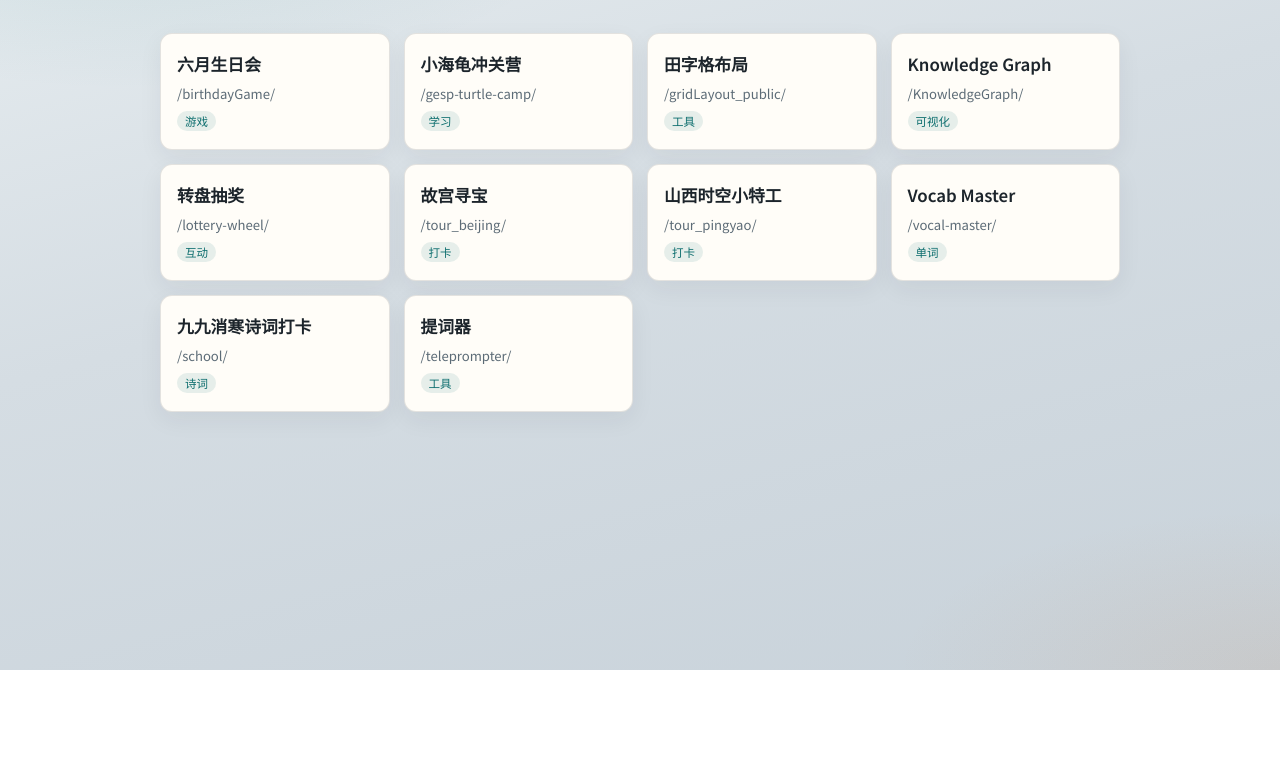
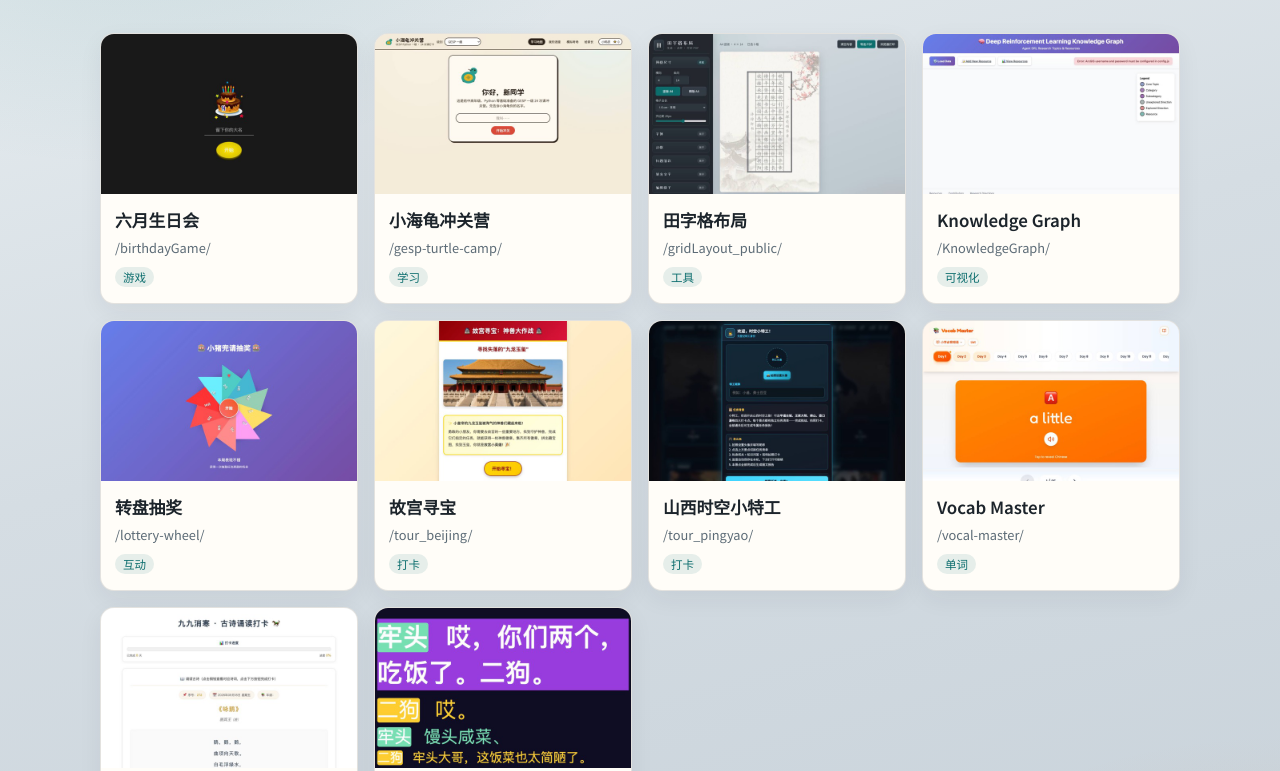
Before and after one commit to yuezhaoBJ/publicPages, a plain HTML site: page index.html in a window 1280 px wide. Shown: the part 130-901 px from the top of the page. Before the commit the page ends 800 px from the top, so only its background shows below. Drawn offline with Linux system fonts and the light colour scheme; a web font is replaced by a local one.

Commit message:
Add thumbnail previews to the portal index.

```diff
--- a/index.html
+++ b/index.html
@@ -25,7 +25,7 @@
           linear-gradient(165deg, #e8eef1, #d5dde3 45%, #c8d2da);
       }
       main {
-        width: min(960px, calc(100% - 32px));
+        width: min(1080px, calc(100% - 32px));
         margin: 0 auto;
         padding: 48px 0 72px;
       }
@@ -43,39 +43,52 @@
       }
       .grid {
         display: grid;
-        grid-template-columns: repeat(auto-fill, minmax(220px, 1fr));
-        gap: 14px;
+        grid-template-columns: repeat(auto-fill, minmax(240px, 1fr));
+        gap: 16px;
       }
       a.card {
         display: flex;
         flex-direction: column;
-        gap: 8px;
-        padding: 18px 16px;
+        overflow: hidden;
         text-decoration: none;
         color: inherit;
         background: var(--card);
         border: 1px solid var(--line);
-        border-radius: 12px;
+        border-radius: 14px;
         box-shadow: 0 8px 24px rgba(28, 36, 43, 0.06);
         transition: transform 0.15s ease, border-color 0.15s ease, box-shadow 0.15s ease;
       }
       a.card:hover {
-        transform: translateY(-2px);
+        transform: translateY(-3px);
         border-color: rgba(13, 110, 110, 0.35);
-        box-shadow: 0 12px 28px rgba(28, 36, 43, 0.1);
+        box-shadow: 0 14px 30px rgba(28, 36, 43, 0.12);
+      }
+      .thumb {
+        display: block;
+        width: 100%;
+        aspect-ratio: 16 / 10;
+        object-fit: cover;
+        object-position: top center;
+        background: #dfe6eb;
+      }
+      .meta {
+        display: flex;
+        flex-direction: column;
+        gap: 6px;
+        padding: 14px 14px 16px;
       }
       .name {
         font-size: 1.05rem;
         font-weight: 600;
       }
       .path {
-        font-size: 0.82rem;
+        font-size: 0.8rem;
         color: var(--muted);
         word-break: break-all;
       }
       .tag {
         align-self: flex-start;
-        margin-top: auto;
+        margin-top: 4px;
         padding: 2px 8px;
         border-radius: 999px;
         font-size: 0.72rem;
@@ -92,16 +105,46 @@
       <h1>Public Pages</h1>
       <p class="sub">yuezhaoBJ 公开站点合集 · 点击进入各子站点</p>
       <div class="grid">
-        <a class="card" href="./birthdayGame/"><span class="name">六月生日会</span><span class="path">/birthdayGame/</span><span class="tag">游戏</span></a>
-        <a class="card" href="./gesp-turtle-camp/"><span class="name">小海龟冲关营</span><span class="path">/gesp-turtle-camp/</span><span class="tag">学习</span></a>
-        <a class="card" href="./gridLayout_public/"><span class="name">田字格布局</span><span class="path">/gridLayout_public/</span><span class="tag">工具</span></a>
-        <a class="card" href="./KnowledgeGraph/"><span class="name">Knowledge Graph</span><span class="path">/KnowledgeGraph/</span><span class="tag">可视化</span></a>
-        <a class="card" href="./lottery-wheel/"><span class="name">转盘抽奖</span><span class="path">/lottery-wheel/</span><span class="tag">互动</span></a>
-        <a class="card" href="./tour_beijing/"><span class="name">故宫寻宝</span><span class="path">/tour_beijing/</span><span class="tag">打卡</span></a>
-        <a class="card" href="./tour_pingyao/"><span class="name">山西时空小特工</span><span class="path">/tour_pingyao/</span><span class="tag">打卡</span></a>
-        <a class="card" href="./vocal-master/"><span class="name">Vocab Master</span><span class="path">/vocal-master/</span><span class="tag">单词</span></a>
-        <a class="card" href="./school/"><span class="name">九九消寒诗词打卡</span><span class="path">/school/</span><span class="tag">诗词</span></a>
-        <a class="card" href="./teleprompter/"><span class="name">提词器</span><span class="path">/teleprompter/</span><span class="tag">工具</span></a>
+        <a class="card" href="./birthdayGame/">
+          <img class="thumb" src="./thumbs/birthdayGame.jpg" alt="六月生日会预览" loading="lazy" />
+          <div class="meta"><span class="name">六月生日会</span><span class="path">/birthdayGame/</span><span class="tag">游戏</span></div>
+        </a>
+        <a class="card" href="./gesp-turtle-camp/">
+          <img class="thumb" src="./thumbs/gesp-turtle-camp.jpg" alt="小海龟冲关营预览" loading="lazy" />
+          <div class="meta"><span class="name">小海龟冲关营</span><span class="path">/gesp-turtle-camp/</span><span class="tag">学习</span></div>
+        </a>
+        <a class="card" href="./gridLayout_public/">
+          <img class="thumb" src="./thumbs/gridLayout_public.jpg" alt="田字格布局预览" loading="lazy" />
+          <div class="meta"><span class="name">田字格布局</span><span class="path">/gridLayout_public/</span><span class="tag">工具</span></div>
+        </a>
+        <a class="card" href="./KnowledgeGraph/">
+          <img class="thumb" src="./thumbs/KnowledgeGraph.jpg" alt="Knowledge Graph 预览" loading="lazy" />
+          <div class="meta"><span class="name">Knowledge Graph</span><span class="path">/KnowledgeGraph/</span><span class="tag">可视化</span></div>
+        </a>
+        <a class="card" href="./lottery-wheel/">
+          <img class="thumb" src="./thumbs/lottery-wheel.jpg" alt="转盘抽奖预览" loading="lazy" />
+          <div class="meta"><span class="name">转盘抽奖</span><span class="path">/lottery-wheel/</span><span class="tag">互动</span></div>
+        </a>
+        <a class="card" href="./tour_beijing/">
+          <img class="thumb" src="./thumbs/tour_beijing.jpg" alt="故宫寻宝预览" loading="lazy" />
+          <div class="meta"><span class="name">故宫寻宝</span><span class="path">/tour_beijing/</span><span class="tag">打卡</span></div>
+        </a>
+        <a class="card" href="./tour_pingyao/">
+          <img class="thumb" src="./thumbs/tour_pingyao.jpg" alt="山西时空小特工预览" loading="lazy" />
+          <div class="meta"><span class="name">山西时空小特工</span><span class="path">/tour_pingyao/</span><span class="tag">打卡</span></div>
+        </a>
+        <a class="card" href="./vocal-master/">
+          <img class="thumb" src="./thumbs/vocal-master.jpg" alt="Vocab Master 预览" loading="lazy" />
+          <div class="meta"><span class="name">Vocab Master</span><span class="path">/vocal-master/</span><span class="tag">单词</span></div>
+        </a>
+        <a class="card" href="./school/">
+          <img class="thumb" src="./thumbs/school.jpg" alt="九九消寒诗词打卡预览" loading="lazy" />
+          <div class="meta"><span class="name">九九消寒诗词打卡</span><span class="path">/school/</span><span class="tag">诗词</span></div>
+        </a>
+        <a class="card" href="./teleprompter/">
+          <img class="thumb" src="./thumbs/teleprompter.jpg" alt="提词器预览" loading="lazy" />
+          <div class="meta"><span class="name">提词器</span><span class="path">/teleprompter/</span><span class="tag">工具</span></div>
+        </a>
       </div>
     </main>
   </body>
```
Also changed, not shown: thumbs/KnowledgeGraph.jpg (added), thumbs/birthdayGame.jpg (added), thumbs/gesp-turtle-camp.jpg (added), thumbs/gridLayout_public.jpg (added), thumbs/lottery-wheel.jpg (added), thumbs/school.jpg (added), thumbs/teleprompter.jpg (added), thumbs/tour_beijing.jpg (added), thumbs/tour_pingyao.jpg (added), thumbs/vocal-master.jpg (added).
